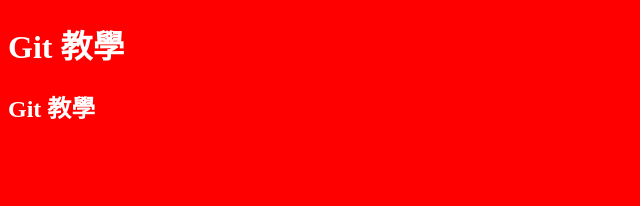
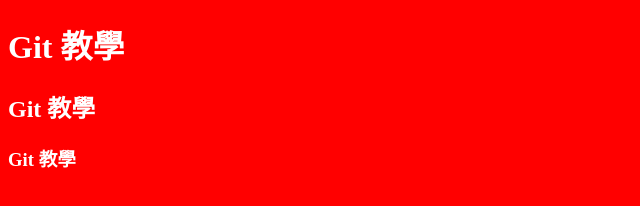
Before and after one commit to shihching647/TGD103_git, a plain HTML site: page index.html in a window 1280 px wide. Shown: the whole page, without its empty margins (0-640 px from the left). Drawn offline with Linux system fonts and the light colour scheme.

Commit message:
add html

```diff
--- a/index.html
+++ b/index.html
@@ -10,5 +10,6 @@
 <body>
     <h1>Git 教學</h1>
     <h2>Git 教學</h2>
+    <h3>Git 教學</h3>
 </body>
 </html>
```
